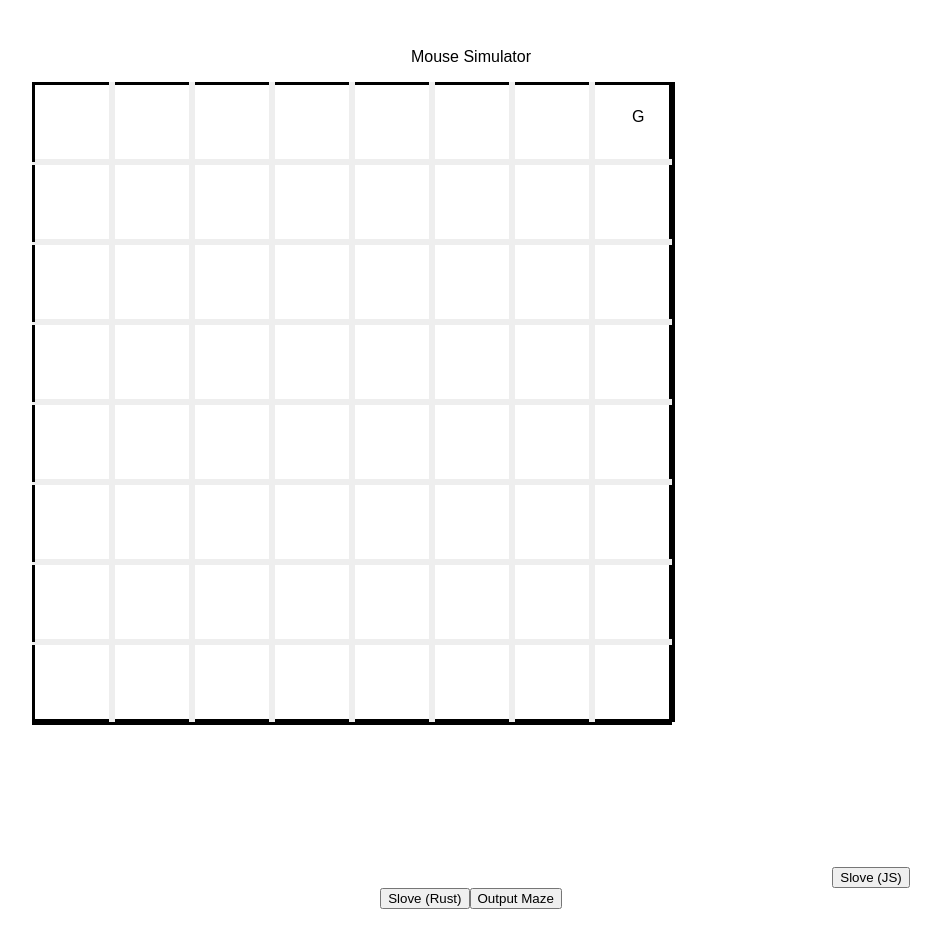
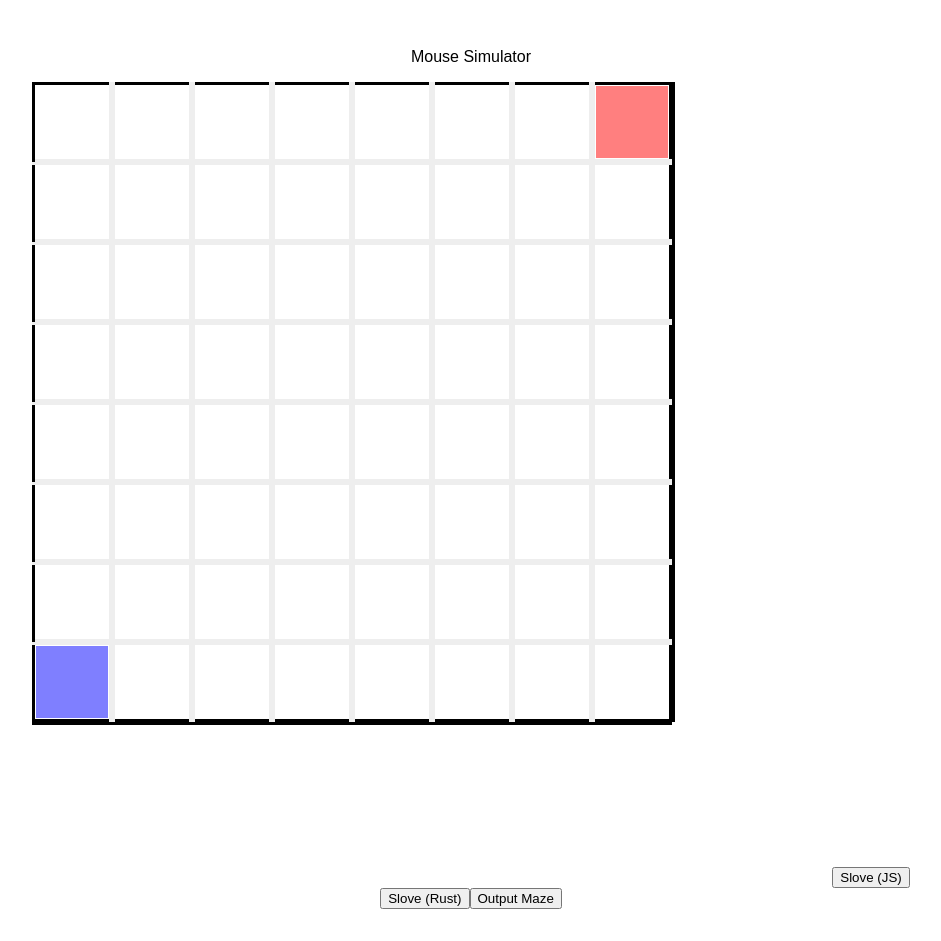
Before and after one commit to sh4869/MouseSimulatorOnWeb, a React (Create React App) app: page / in a window 1280 px wide. Shown: the whole page, without its empty margins (169-1110 px from the left). Built offline with nearby package versions, Linux system fonts and the light colour scheme.

Commit message:
Impliments Basic App

```diff
--- a/src/App.js
+++ b/src/App.js
@@ -19,6 +19,7 @@ class App extends Component {
         [1, 0, 0, 1], [1, 0, 0, 0], [1, 0, 0, 0], [1, 0, 0, 0], [1, 0, 0, 0], [1, 0, 0, 0], [1, 0, 0, 0], [1, 1, 0, 0],
       ],
       goal: [[7, 7]],
+      start: [[0, 0]],
       walkmap: [[]]
     }
   }
@@ -81,19 +82,28 @@ class App extends Component {
           {
             this.state.goal.map((pos) => {
               return (
-                <text x={(pos[0] + 0.5) * this.state.size} y={(7 - pos[1] + 0.5) * this.state.size} key={"goal-" + pos[0].toString() + " " + pos[1].toString()}>
-                  G
-              </text>
+                <rect x={(pos[0] + 0.05) * this.state.size} y={(7 - pos[1] + 0.05) * this.state.size} width={(this.state.size * 0.9).toString()} height={(this.state.size * 0.9).toString()} fill="red" fill-opacity="0.5" key={"goal-" + pos[0].toString() + " " + pos[1].toString()} />
+              )
+            })
+          }
+          {
+            this.state.start.map((pos) => {
+              return (
+                <rect x={(pos[0] + 0.05) * this.state.size} y={(7 - pos[1] + 0.05) * this.state.size} width={(this.state.size * 0.9).toString()} height={(this.state.size * 0.9).toString()} fill="blue" fill-opacity="0.5" key={"start-" + pos[0].toString() + " " + pos[1].toString()} />
               )
             })
           }
           {
             this.state.walkmap.map((array, y) => {
-              array.map((num, x) => {
-                <text x={(x + 0.5) * this.state.size} y={(7 - y + 0.5) * this.state.size} key={"goal-" + x.toString() + " " + y.toString()}>
-                  {num}
-                </text>
-              })
+              return (
+                array.map((num, x) => {
+                  return (
+                    <text x={(x + 0.5) * this.state.size} y={(7 - y + 0.5) * this.state.size} key={"goal-" + x.toString() + "-" + y.toString()}>
+                      {num}
+                    </text>
+                  );
+                })
+              )
             })
           }
           {
```
